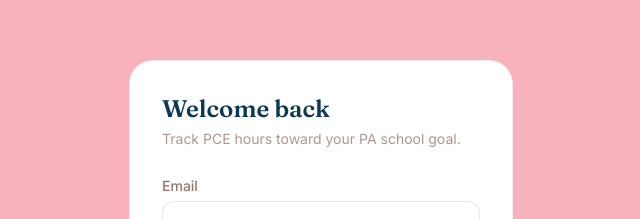
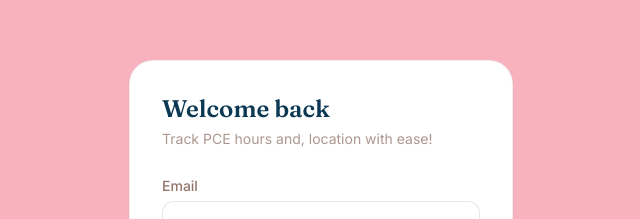
Before and after one commit to Mic-c0des/CareSync, a React (Vite) app: page / in a window 1280 px wide. Shown: the part 143-362 px from the top of the page, without its empty margins (319-959 px from the left). Built offline with nearby package versions, Linux system fonts and the light colour scheme; no server answers.

Commit message:
Changed login menu message.

```diff
--- a/src/pages/Login.tsx
+++ b/src/pages/Login.tsx
@@ -34,7 +34,7 @@ export function Login() {
           {mode === 'signin' ? 'Welcome back' : 'Create your account'}
         </h1>
         <p className="mt-1 text-sm text-ink/60">
-          Track PCE hours toward your PA school goal.
+          Track PCE hours and, location with ease!
         </p>
 
         <form onSubmit={handleSubmit} className="mt-6 space-y-4">
```
